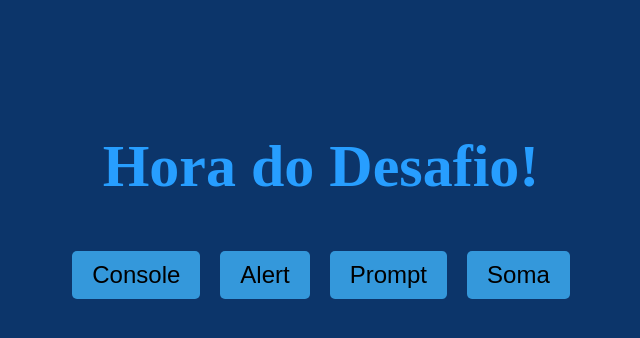
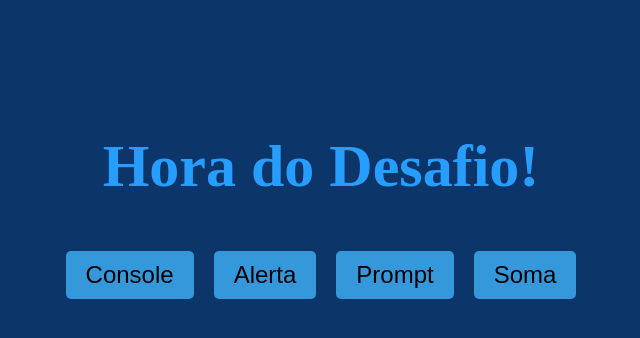
Before and after one commit to correia3/projeto-1, a plain HTML site: page index.html in a window 1280 px wide. Shown: the whole page, without its empty margins (319-959 px from the left). Drawn offline with Linux system fonts and the light colour scheme.

Commit message:
deixando mais descritivo

```diff
--- a/app.js
+++ b/app.js
@@ -6,7 +6,7 @@ function click01(){
 }
 
 function click02(){
-    console.log('eu amo JS');
+    console.log('eu amo JavaScript!');
 }
 
 function click03(){
--- a/index.html
+++ b/index.html
@@ -12,7 +12,7 @@
     </header>
     <main class="container">
         <button onclick="click01()" class="button">Console</button>
-        <button onclick="click02()" class="button">Alert</button>
+        <button onclick="click02()" class="button">Alerta</button>
         <button onclick="click03()" class="button">Prompt</button>
         <button onclick="click04()" class="button">Soma</button>
     </main>
```
